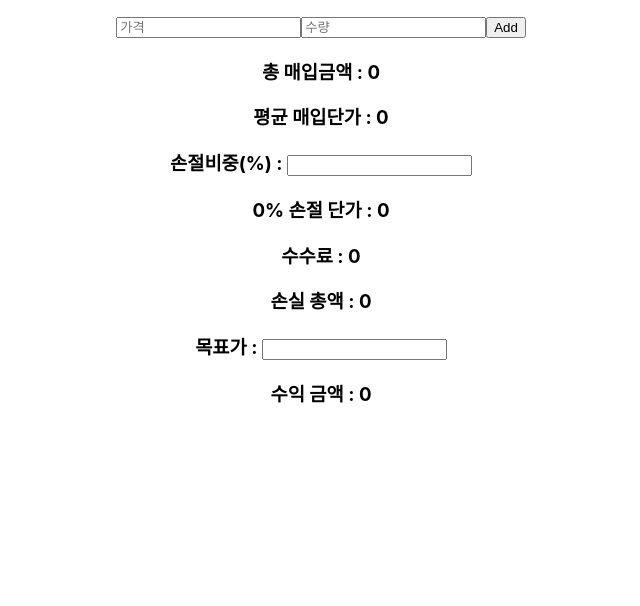
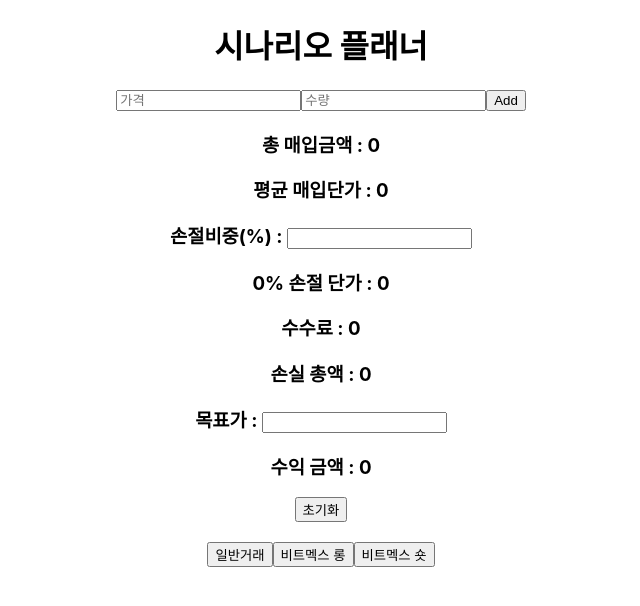
Before and after one commit to freewizard20/calc, a React (Create React App) app: page / in a window 1280 px wide. Shown: the top 606 px of the page, without its empty margins (319-959 px from the left). Built offline with nearby package versions, Linux system fonts and the light colour scheme.

Commit message:
some add

```diff
--- a/src/components/Main.js
+++ b/src/components/Main.js
@@ -15,12 +15,15 @@ function Main() {
   const [status, setStatus] = useState(0);
   const [taxrate, setTaxrate] = useState(0.0015);
   const [revenue, setRevenue] = useState(0);
+  const [calcState, setCalcState] = useState(0);
 
   useEffect(() => {
+    if (calcState === 0) {
       let totalamount = 0;
       let accum = 0;
       for (let i = 0; i < priceList.length; i++) {
         accum += priceList[i].price * amountList[i].amount;
+
         totalamount += amountList[i].amount;
       }
       setAccumulated(accum);
@@ -31,13 +34,27 @@ function Main() {
         setAverage(accum / totalamount);
         setCutloss(cutlossprice.toFixed(2));
         setCutlossAmount(
-        (accum / totalamount - cutlossprice) * totalamount + accum * 2 * taxrate
+          (accum / totalamount - cutlossprice) * totalamount +
+            accum * 2 * taxrate
         );
         setRevenue(
           (target - accum / totalamount) * totalamount - accum * 2 * taxrate
         );
+      } else {
+        setAverage(0);
+        setCutloss(0);
+        setCutlossAmount(0);
+        setRevenue(0);
       }
       setTax(accum * 2 * taxrate);
+    } else if (calcState === 1) {
+      let totalamount = 0;
+      let accum = 0;
+      for (let i = 0; i < priceList.length; i++) {
+        let BTCamount = amountList[i].amount / priceList[i].price;
+        totalamount += amountList[i].amount;
+      }
+    }
   }, [priceList, cutlossPercentage, target]);
 
   const addHandler = () => {
@@ -67,8 +84,20 @@ function Main() {
     setCutlossPercentage(Number(e.target.value));
   };
 
+  const resetHandler = () => {
+    setTarget("");
+    setPriceList([]);
+    setAmountList([]);
+    setCutlossPercentage(0);
+  };
+
+  const stateHandler = (e) => {
+    setCalcState(e);
+  };
+
   return (
     <div>
+      <h1>시나리오 플래너</h1>
       <ul>
         {priceList.map((price, index) => {
           return (
@@ -131,6 +160,30 @@ function Main() {
         />
       </h3>
       <h3>수익 금액 : {revenue}</h3>
+      <button onClick={resetHandler}>초기화</button>
+      <div style={{ marginTop: "20px" }}>
+        <button
+          onClick={() => {
+            stateHandler(0);
+          }}
+        >
+          일반거래
+        </button>
+        <button
+          onClick={() => {
+            stateHandler(0);
+          }}
+        >
+          비트멕스 롱
+        </button>
+        <button
+          onClick={() => {
+            stateHandler(0);
+          }}
+        >
+          비트멕스 숏
+        </button>
+      </div>
     </div>
   );
 }
```
Lines whose indentation alone changed are shown as unchanged.
